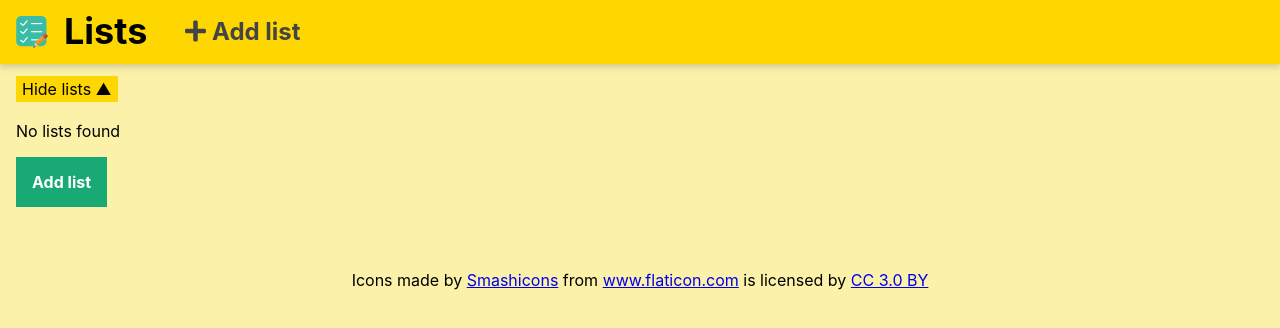
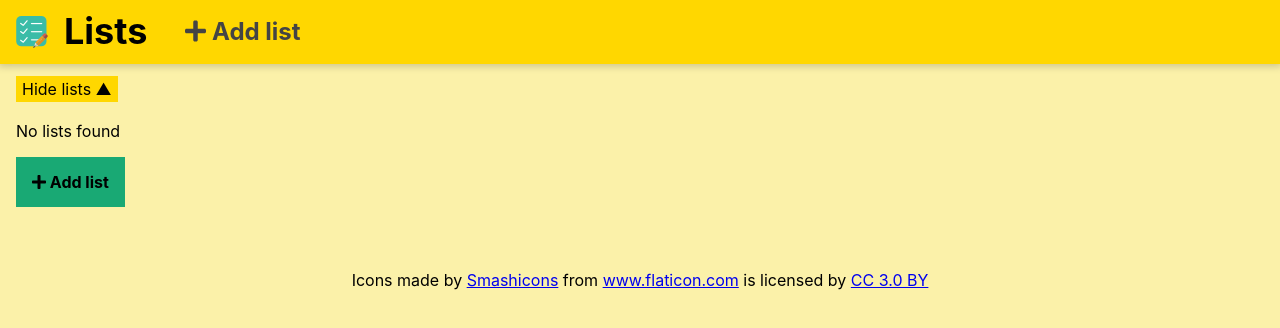
Before and after one commit to petermacko90/lists, a React (Create React App) app: page / in a window 1280 px wide. Shown: the top 328 px of the page. Built offline with nearby package versions, Linux system fonts and the light colour scheme.

Commit message:
changes for accessibility

```diff
--- a/src/components/Button/Button.css
+++ b/src/components/Button/Button.css
@@ -6,4 +6,5 @@ button.bg-green:disabled {
 button.bg-green:disabled:hover {
   background-color: #9EEBCF;
   cursor: not-allowed;
+  opacity: 1;
 }
--- a/src/components/Button/Button.js
+++ b/src/components/Button/Button.js
@@ -3,8 +3,14 @@ import './Button.css';
 
 const Button = ({ onClick, color, children, title, classes, disabled }) => {
   return (
-    <button type="button" onClick={onClick} disabled={disabled} title={title}
-    className={`white b--none pa3 b pointer bg-${color} hover-bg-dark-${color} ${classes ? classes : ''}`}>
+    <button
+      type="button"
+      onClick={onClick}
+      disabled={disabled}
+      title={title}
+      aria-label={title}
+      className={`black b--none pa3 b pointer dim bg-${color} ${classes ? classes : ''}`}
+    >
       {children}
     </button>
   );
--- a/src/components/Lists/Lists.js
+++ b/src/components/Lists/Lists.js
@@ -8,6 +8,8 @@ import { requestItems, setCurrentItems } from '../../actions/items';
 import {
   STR_ADD_LIST, STR_HIDE_LISTS, STR_NO_LIST_FOUND, STR_SHOW_LISTS
 } from '../../constants/strings';
+import { FontAwesomeIcon } from '@fortawesome/react-fontawesome';
+import { faPlus } from '@fortawesome/free-solid-svg-icons';
 
 const mapStateToProps = (state) => {
   return {
@@ -96,7 +98,7 @@ class Lists extends Component {
               <div className="ml3">
                 <p>{STR_NO_LIST_FOUND}</p>
                 <Button onClick={this.props.showAddList} color="green">
-                  {STR_ADD_LIST}
+                  <FontAwesomeIcon icon={faPlus} /> {STR_ADD_LIST}
                 </Button>
               </div>
           }
--- a/src/components/Navigation/Navigation.js
+++ b/src/components/Navigation/Navigation.js
@@ -16,6 +16,7 @@ const Navigation = ({ showAddList }) => {
         type="button"
         onClick={showAddList}
         className="b--none ml4 mr3 bg-transparent f3 b pointer v-mid add-list"
+        aria-label="Add List"
       >
         <span><FontAwesomeIcon icon={faPlus} /></span>
         <span className="dn di-ns"> {STR_ADD_LIST}</span>
```
